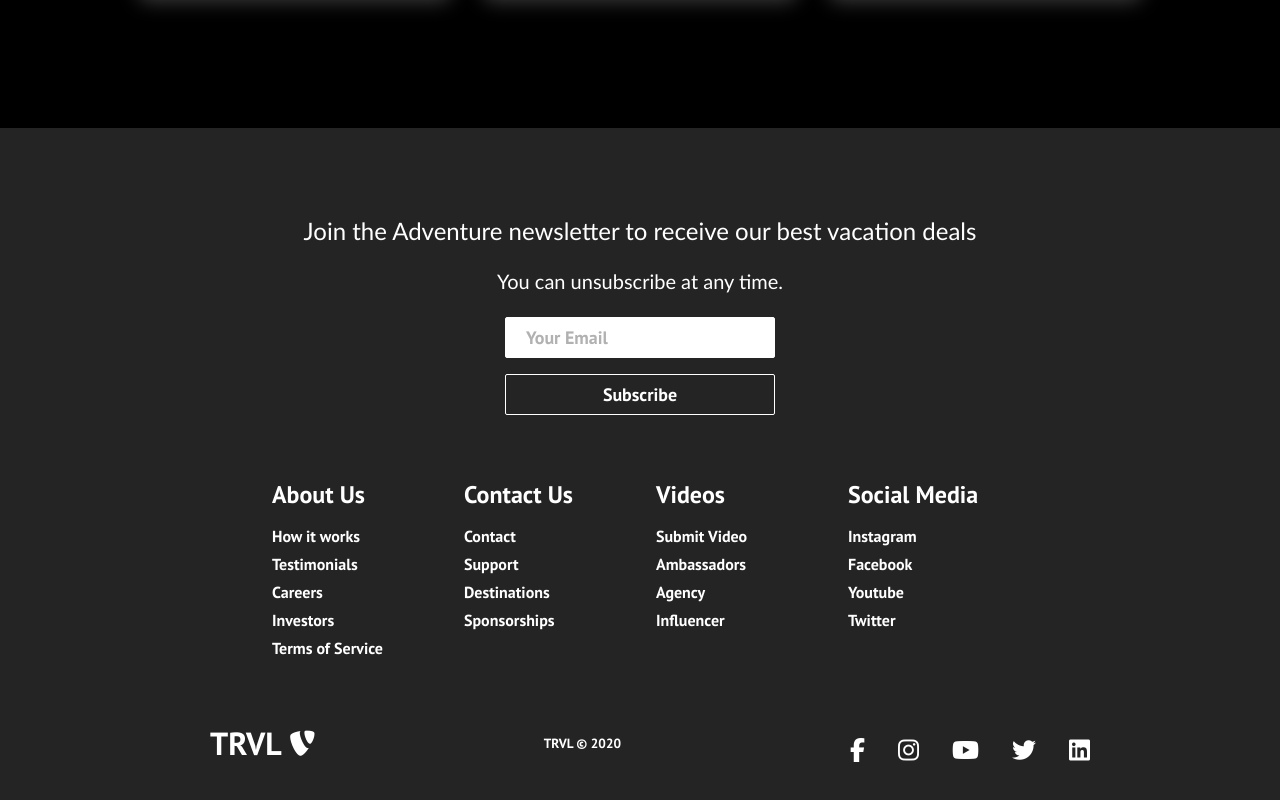
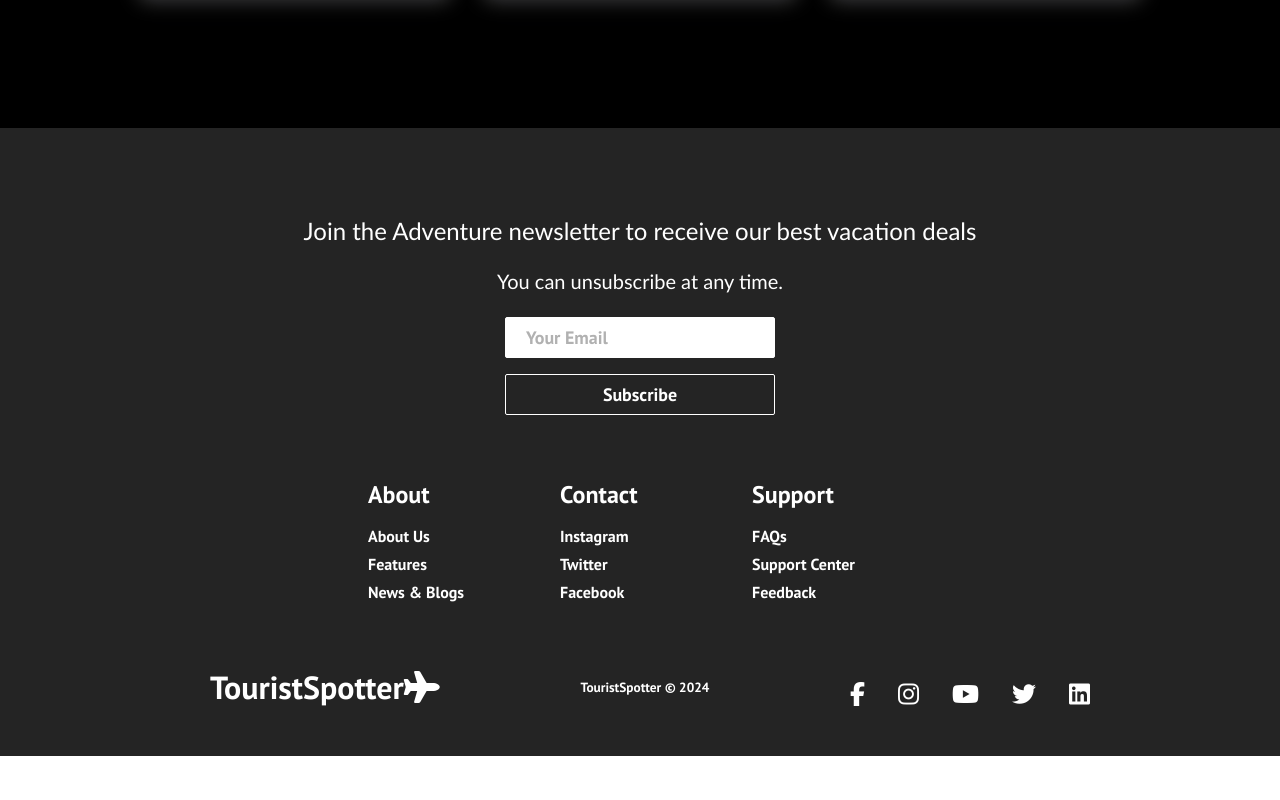
Before and after one commit to SmokedMonkey420/Travel-Site, a React (Vite) app: page / in a window 1280 px wide. Shown: the part 1777-2577 px from the top of the page. After the commit the page ends 2533 px from the top, so only its background shows below. Built offline with nearby package versions, Linux system fonts and the light colour scheme.

Commit message:
Fixed some stuff on the footer

```diff
--- a/src/Components/Footer.tsx
+++ b/src/Components/Footer.tsx
@@ -28,35 +28,24 @@ function Footer() {
       <div className="footer-links">
         <div className="footer-link-wrapper">
           <div className="footer-link-items">
-            <h2>About Us</h2>
-            <Link to="/sign-up">How it works</Link>
-            <Link to="/">Testimonials</Link>
-            <Link to="/">Careers</Link>
-            <Link to="/">Investors</Link>
-            <Link to="/">Terms of Service</Link>
+            <h2>About</h2>
+            <Link to="/">About Us</Link>
+            <Link to="/">Features</Link>
+            <Link to="/">News & Blogs</Link>
           </div>
           <div className="footer-link-items">
-            <h2>Contact Us</h2>
-            <Link to="/">Contact</Link>
-            <Link to="/">Support</Link>
-            <Link to="/">Destinations</Link>
-            <Link to="/">Sponsorships</Link>
+            <h2>Contact</h2>
+            <Link to="/">Instagram</Link>
+            <Link to="/">Twitter</Link>
+            <Link to="/">Facebook</Link>
           </div>
         </div>
         <div className="footer-link-wrapper">
           <div className="footer-link-items">
-            <h2>Videos</h2>
-            <Link to="/">Submit Video</Link>
-            <Link to="/">Ambassadors</Link>
-            <Link to="/">Agency</Link>
-            <Link to="/">Influencer</Link>
-          </div>
-          <div className="footer-link-items">
-            <h2>Social Media</h2>
-            <Link to="/">Instagram</Link>
-            <Link to="/">Facebook</Link>
-            <Link to="/">Youtube</Link>
-            <Link to="/">Twitter</Link>
+            <h2>Support</h2>
+            <Link to="/">FAQs</Link>
+            <Link to="/">Support Center</Link>
+            <Link to="/">Feedback</Link>
           </div>
         </div>
       </div>
@@ -64,11 +53,11 @@ function Footer() {
         <div className="social-media-wrap">
           <div className="footer-logo">
             <Link to="/" className="social-logo">
-              TRVL
-              <i className="fab fa-typo3" />
+              TouristSpotter
+              <i className="fa-solid fa-plane" />
             </Link>
           </div>
-          <small className="website-rights">TRVL © 2020</small>
+          <small className="website-rights">TouristSpotter © 2024</small>
           <div className="social-icons">
             <Link
               className="social-icon-link facebook"
```
